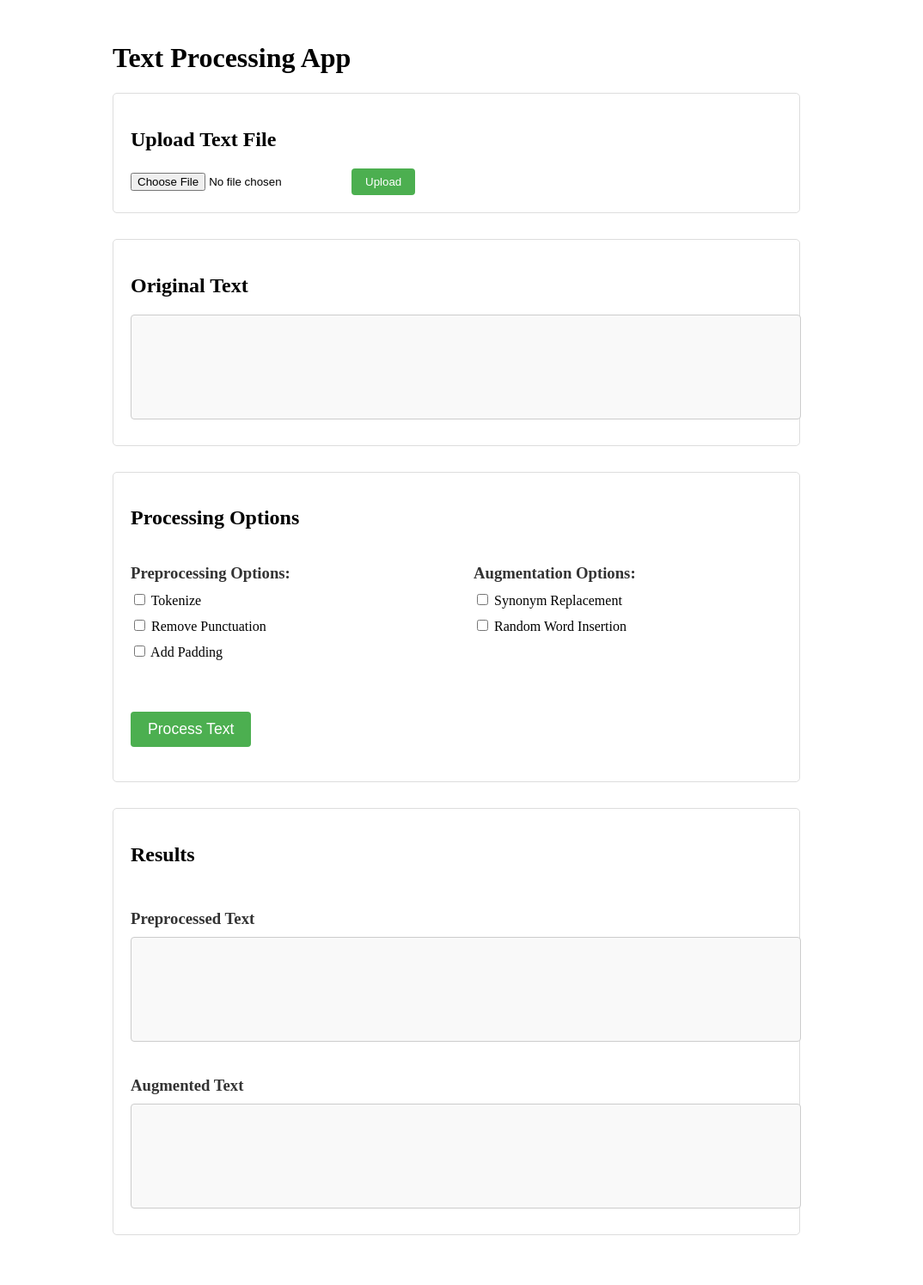
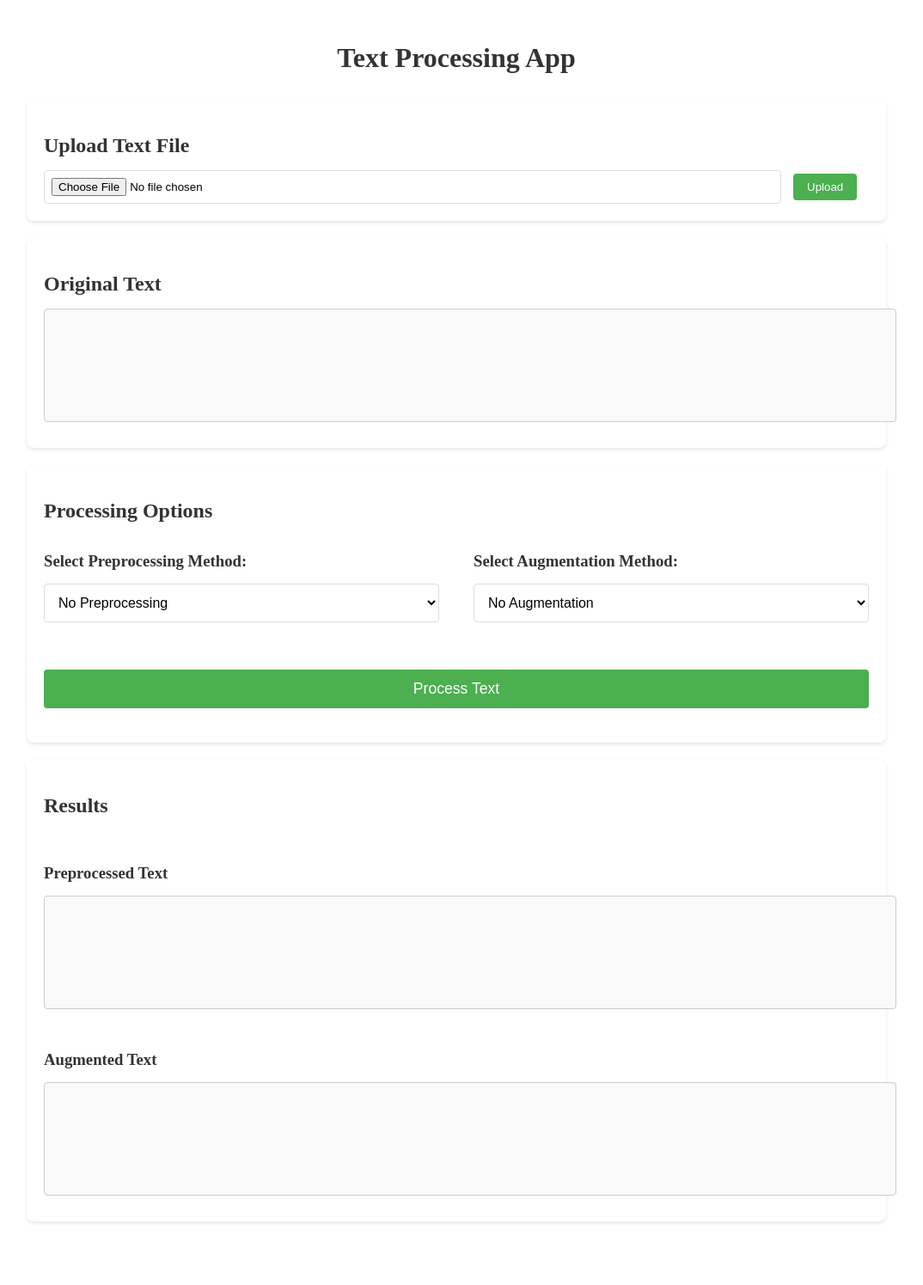
Before and after one commit to Amlan66/PreprocessAndAugment, a FastAPI app: page / in a window 1280 px wide. Shown: the whole page at 86% size, without its empty margins (109-1183 px from the left). After the commit the page ends 1423 px from the top, so only its background shows below. Run offline with FastAPI, Linux system fonts and the light colour scheme.

Commit message:
second commit

```diff
--- a/templates/index.html
+++ b/templates/index.html
@@ -26,15 +26,25 @@
             <h2>Processing Options</h2>
             <div class="options-container">
                 <div class="options">
-                    <h3>Preprocessing Options:</h3>
-                    <label><input type="checkbox" id="tokenize"> Tokenize</label>
-                    <label><input type="checkbox" id="removePunct"> Remove Punctuation</label>
-                    <label><input type="checkbox" id="addPadding"> Add Padding</label>
+                    <h3>Select Preprocessing Method:</h3>
+                    <div class="select-wrapper">
+                        <select id="preprocessingMethod">
+                            <option value="none">No Preprocessing</option>
+                            <option value="tokenize">Tokenization</option>
+                            <option value="removePunct">Remove Punctuation</option>
+                            <option value="addPadding">Add Padding</option>
+                        </select>
+                    </div>
                 </div>
                 <div class="options">
-                    <h3>Augmentation Options:</h3>
-                    <label><input type="checkbox" id="synonymReplace"> Synonym Replacement</label>
-                    <label><input type="checkbox" id="randomInsert"> Random Word Insertion</label>
+                    <h3>Select Augmentation Method:</h3>
+                    <div class="select-wrapper">
+                        <select id="augmentationMethod">
+                            <option value="none">No Augmentation</option>
+                            <option value="synonymReplace">Synonym Replacement</option>
+                            <option value="randomInsert">Random Word Insertion</option>
+                        </select>
+                    </div>
                 </div>
             </div>
             <button onclick="processText()" class="process-btn">Process Text</button>
@@ -73,7 +83,6 @@
                 });
                 const data = await response.json();
                 document.getElementById('originalText').textContent = data.text;
-                // Clear previous results when new file is uploaded
                 document.getElementById('processedText').innerHTML = '';
                 document.getElementById('augmentedText').innerHTML = '';
             } catch (error) {
@@ -90,7 +99,6 @@
                     return;
                 }
 
-                // Process both preprocessing and augmentation in parallel
                 await Promise.all([
                     handlePreprocessing(text),
                     handleAugmentation(text)
@@ -103,11 +111,12 @@
         }
 
         async function handlePreprocessing(text) {
+            const preprocessMethod = document.getElementById('preprocessingMethod').value;
             const formData = new FormData();
             formData.append('text', text);
-            formData.append('tokenize', document.getElementById('tokenize').checked);
-            formData.append('remove_punct', document.getElementById('removePunct').checked);
-            formData.append('add_padding', document.getElementById('addPadding').checked);
+            formData.append('tokenize', preprocessMethod === 'tokenize');
+            formData.append('remove_punct', preprocessMethod === 'removePunct');
+            formData.append('add_padding', preprocessMethod === 'addPadding');
 
             const response = await fetch('/preprocess', {
                 method: 'POST',
@@ -118,10 +127,11 @@
         }
 
         async function handleAugmentation(text) {
+            const augmentMethod = document.getElementById('augmentationMethod').value;
             const formData = new FormData();
             formData.append('text', text);
-            formData.append('synonym_replace', document.getElementById('synonymReplace').checked);
-            formData.append('random_insert', document.getElementById('randomInsert').checked);
+            formData.append('synonym_replace', augmentMethod === 'synonymReplace');
+            formData.append('random_insert', augmentMethod === 'randomInsert');
 
             const response = await fetch('/augment', {
                 method: 'POST',
@@ -131,63 +141,5 @@
             document.getElementById('augmentedText').innerHTML = data.augmented_text;
         }
     </script>
-
-    <style>
-        .options-container {
-            display: flex;
-            gap: 40px;
-            margin-bottom: 20px;
-        }
-
-        .options {
-            flex: 1;
-        }
-
-        .options label {
-            display: block;
-            margin: 10px 0;
-        }
-
-        .process-btn {
-            font-size: 1.1em;
-            padding: 10px 20px;
-            background-color: #4CAF50;
-            color: white;
-            border: none;
-            border-radius: 4px;
-            cursor: pointer;
-            margin: 20px 0;
-        }
-
-        .process-btn:hover {
-            background-color: #45a049;
-        }
-
-        .results {
-            display: flex;
-            flex-direction: column;
-            gap: 20px;
-        }
-
-        .result-box {
-            flex: 1;
-        }
-
-        .text-box {
-            width: 100%;
-            min-height: 100px;
-            border: 1px solid #ccc;
-            padding: 10px;
-            margin: 10px 0;
-            white-space: pre-wrap;
-            background-color: #f9f9f9;
-            border-radius: 4px;
-        }
-
-        h3 {
-            margin: 10px 0;
-            color: #333;
-        }
-    </style>
 </body>
 </html>
--- a/templates/style.css
+++ b/templates/style.css
@@ -1,31 +1,110 @@
+/* Container and Section Styles */
 .container {
-    max-width: 800px;
+    max-width: 1000px;
     margin: 0 auto;
     padding: 20px;
 }
 
 .section {
-    margin-bottom: 30px;
+    background-color: white;
     padding: 20px;
+    border-radius: 8px;
+    box-shadow: 0 2px 4px rgba(0,0,0,0.1);
+    margin-bottom: 20px;
+}
+
+/* Options Layout */
+.options-container {
+    display: flex;
+    gap: 40px;
+    margin-bottom: 20px;
+}
+
+.options {
+    flex: 1;
+}
+
+/* Select Dropdown Styles */
+.select-wrapper {
+    margin: 15px 0;
+}
+
+select {
+    width: 100%;
+    padding: 12px;
     border: 1px solid #ddd;
-    border-radius: 5px;
+    border-radius: 4px;
+    background-color: white;
+    font-size: 16px;
+    cursor: pointer;
+}
+
+select:focus {
+    outline: none;
+    border-color: #4CAF50;
+    box-shadow: 0 0 5px rgba(74, 175, 80, 0.2);
+}
+
+/* Button Styles */
+.process-btn {
+    font-size: 1.1em;
+    padding: 12px 24px;
+    background-color: #4CAF50;
+    color: white;
+    border: none;
+    border-radius: 4px;
+    cursor: pointer;
+    margin: 20px 0;
+    width: 100%;
+    transition: background-color 0.3s ease;
+}
+
+.process-btn:hover {
+    background-color: #45a049;
+}
+
+/* Results Section */
+.results {
+    display: flex;
+    flex-direction: column;
+    gap: 20px;
+}
+
+.result-box {
+    flex: 1;
 }
 
 .text-box {
     width: 100%;
     min-height: 100px;
     border: 1px solid #ccc;
-    padding: 10px;
+    padding: 15px;
     margin: 10px 0;
     white-space: pre-wrap;
+    background-color: #f9f9f9;
+    border-radius: 4px;
+    font-size: 14px;
+    line-height: 1.5;
 }
 
-.options {
-    margin: 10px 0;
+/* Typography */
+h1, h2, h3 {
+    color: #333;
+    margin-bottom: 15px;
 }
 
-.options label {
-    margin-right: 20px;
+h1 {
+    text-align: center;
+    margin-bottom: 30px;
+}
+
+/* File Input Styles */
+input[type="file"] {
+    padding: 8px;
+    margin-right: 10px;
+    border: 1px solid #ddd;
+    border-radius: 4px;
+    width: calc(100% - 120px);
 }
 
 button {
@@ -35,6 +114,7 @@ button {
     border: none;
     border-radius: 4px;
     cursor: pointer;
+    transition: background-color 0.3s ease;
 }
 
 button:hover {
```
